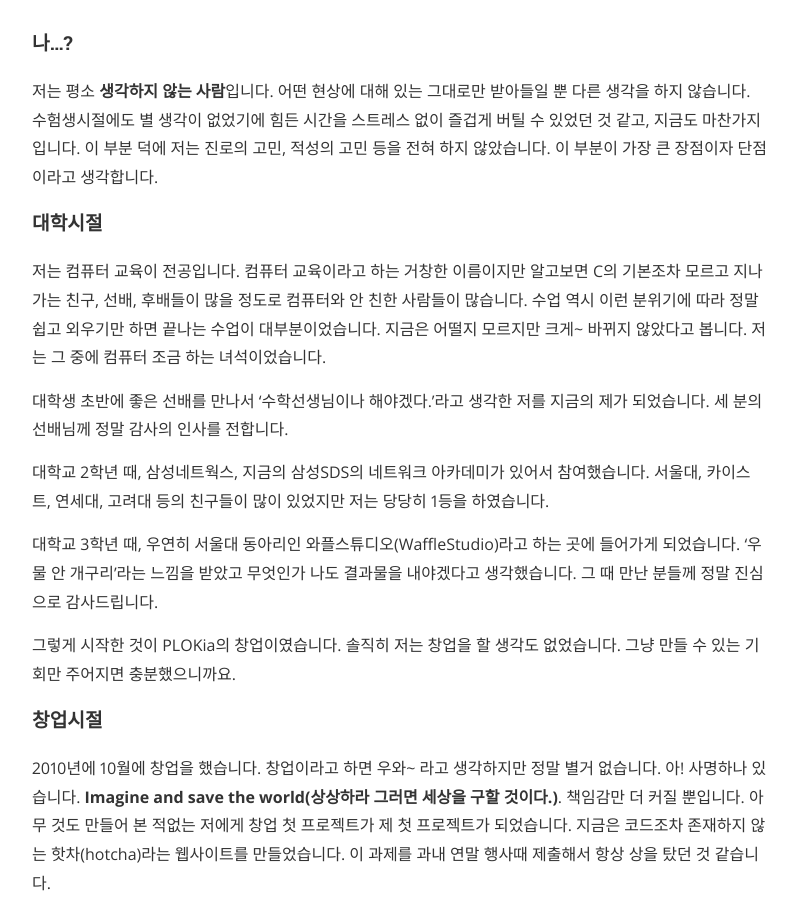
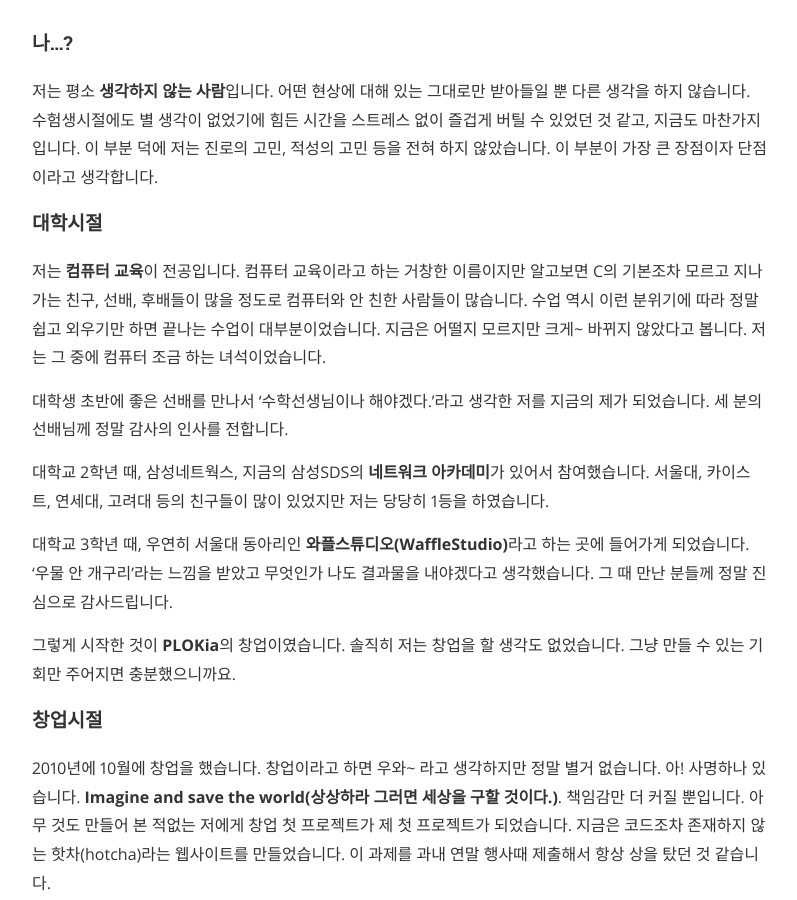
Before and after one commit to myksb1223/myksb1223.github.io, a Jekyll site: the page built from about.md, in a window 1280 px wide and 900 px high, scrolled down 767 px. Shown: the whole window, without its empty margins (240-1037 px from the left). Built offline with Jekyll 4.4.1, drawn with Linux system fonts in a browser that asks for light colours; nearby versions of some CDN libraries.

Commit message:
Change post

```diff
--- a/about.md
+++ b/about.md
@@ -15,15 +15,15 @@ permalink: /about/
 
 #### 대학시절
 
-저는 컴퓨터 교육이 전공입니다. 컴퓨터 교육이라고 하는 거창한 이름이지만 알고보면 C의 기본조차 모르고 지나가는 친구, 선배, 후배들이 많을 정도로 컴퓨터와 안 친한 사람들이 많습니다. 수업 역시 이런 분위기에 따라 정말 쉽고 외우기만 하면 끝나는 수업이 대부분이었습니다. 지금은 어떨지 모르지만 크게~ 바뀌지 않았다고 봅니다. 저는 그 중에 컴퓨터 조금 하는 녀석이었습니다.
+저는 **컴퓨터 교육**이 전공입니다. 컴퓨터 교육이라고 하는 거창한 이름이지만 알고보면 C의 기본조차 모르고 지나가는 친구, 선배, 후배들이 많을 정도로 컴퓨터와 안 친한 사람들이 많습니다. 수업 역시 이런 분위기에 따라 정말 쉽고 외우기만 하면 끝나는 수업이 대부분이었습니다. 지금은 어떨지 모르지만 크게~ 바뀌지 않았다고 봅니다. 저는 그 중에 컴퓨터 조금 하는 녀석이었습니다.
 
 대학생 초반에 좋은 선배를 만나서 '수학선생님이나 해야겠다.'라고 생각한 저를 지금의 제가 되었습니다. 세 분의 선배님께 정말 감사의 인사를 전합니다.
 
-대학교 2학년 때, 삼성네트웍스, 지금의 삼성SDS의 네트워크 아카데미가 있어서 참여했습니다. 서울대, 카이스트, 연세대, 고려대 등의 친구들이 많이 있었지만 저는 당당히 1등을 하였습니다.
+대학교 2학년 때, 삼성네트웍스, 지금의 삼성SDS의 **네트워크 아카데미**가 있어서 참여했습니다. 서울대, 카이스트, 연세대, 고려대 등의 친구들이 많이 있었지만 저는 당당히 1등을 하였습니다.
 
-대학교 3학년 때, 우연히 서울대 동아리인 와플스튜디오(WaffleStudio)라고 하는 곳에 들어가게 되었습니다. '우물 안 개구리'라는 느낌을 받았고 무엇인가 나도 결과물을 내야겠다고 생각했습니다. 그 때 만난 분들께 정말 진심으로 감사드립니다.
+대학교 3학년 때, 우연히 서울대 동아리인 **와플스튜디오(WaffleStudio)**라고 하는 곳에 들어가게 되었습니다. '우물 안 개구리'라는 느낌을 받았고 무엇인가 나도 결과물을 내야겠다고 생각했습니다. 그 때 만난 분들께 정말 진심으로 감사드립니다.
 
-그렇게 시작한 것이 PLOKia의 창업이였습니다. 솔직히 저는 창업을 할 생각도 없었습니다. 그냥 만들 수 있는 기회만 주어지면 충분했으니까요.
+그렇게 시작한 것이 **PLOKia**의 창업이였습니다. 솔직히 저는 창업을 할 생각도 없었습니다. 그냥 만들 수 있는 기회만 주어지면 충분했으니까요.
 
 #### 창업시절
 2010년에 10월에 창업을 했습니다. 창업이라고 하면 우와~ 라고 생각하지만 정말 별거 없습니다. 아! 사명하나 있습니다. **Imagine and save the world(상상하라 그러면 세상을 구할 것이다.)**. 책임감만 더 커질 뿐입니다. 아무 것도 만들어 본 적없는 저에게 창업 첫 프로젝트가 제 첫 프로젝트가 되었습니다. 지금은 코드조차 존재하지 않는 핫차(hotcha)라는 웹사이트를 만들었습니다. 이 과제를 과내 연말 행사때 제출해서 항상 상을 탔던 것 같습니다.
```
